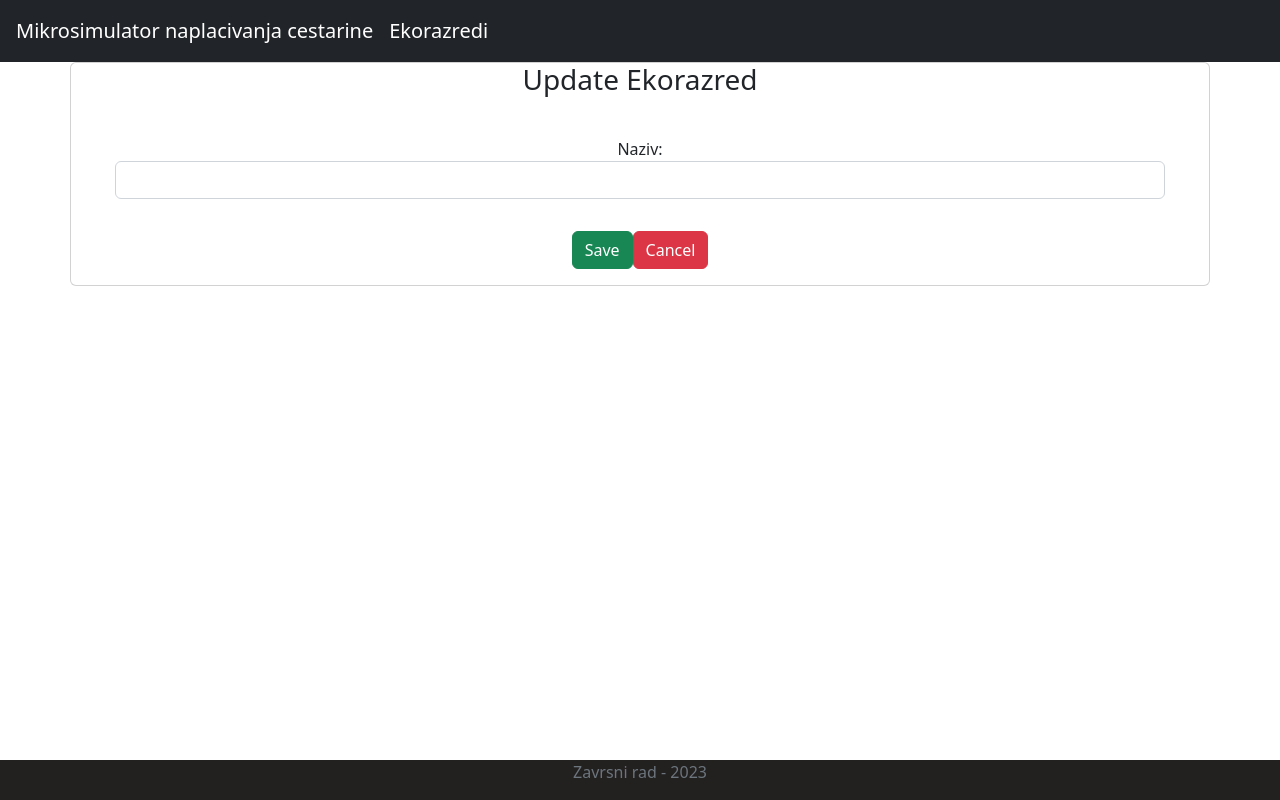
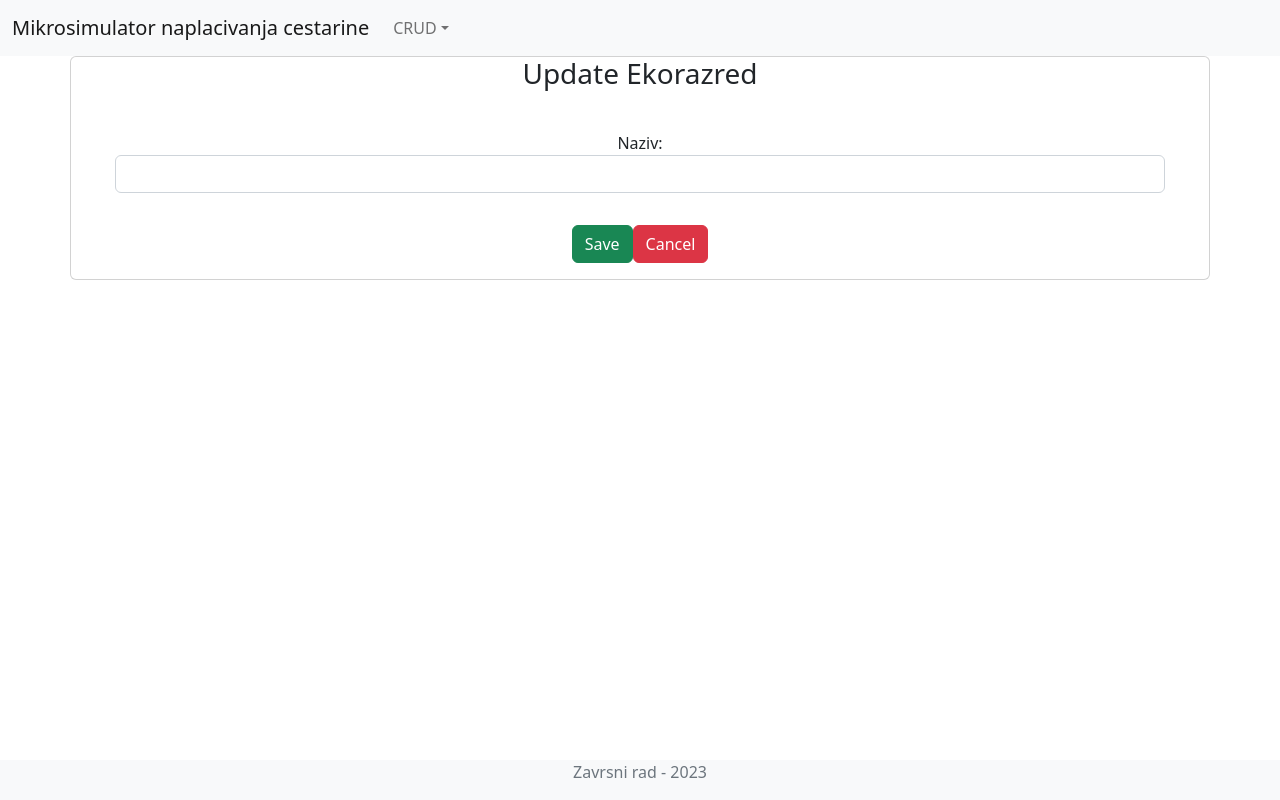
Before and after one commit to karlozizic/mikrosimulator, a React (Create React App) app in the folder frontend/: page /update-ekorazred/1 in a window 1280 px wide. Built offline with nearby package versions, Linux system fonts and the light colour scheme; no server answers.

Commit message:
popravljeni header, footer, dodan navbar u headeru

```diff
--- a/frontend/src/container/appFooter/appFooter.js
+++ b/frontend/src/container/appFooter/appFooter.js
@@ -1,14 +1,20 @@
-import React, { Component } from 'react'
-import { Container, Nav, Navbar } from 'reactstrap'
+import React from 'react'
+import { Container, Row, Col } from 'reactstrap';
 
-export default class AppFooter extends Component {
-    render() {
+const AppFooter = () => {
     return (
         <div>
-                <footer className="footer" >
+            <footer className="footer bg-light" >
+                <Container fluid >
+                    <Row>
+                        <Col>
                             <span className="text-muted">Zavrsni rad - 2023</span>
+                        </Col>
+                    </Row>
+                </Container>
             </footer>
         </div>
     )
 }
-}
+
+export default AppFooter;
--- a/frontend/src/container/appHeader/appHeader.js
+++ b/frontend/src/container/appHeader/appHeader.js
@@ -1,17 +1,46 @@
-import React, { Component } from 'react'
-import { Container, Nav, Navbar } from 'reactstrap'
+import React, {useState} from 'react'
+import { Collapse, Navbar, NavbarToggler, NavbarBrand, Nav, NavItem, NavLink, UncontrolledDropdown, DropdownToggle, DropdownMenu, DropdownItem } from 'reactstrap';
 
-export default class AppHeader extends Component {
-    render() {
-        return (
-            <div>
-                <header>
-                    <nav className="navbar navbar-expand-md navbar-dark bg-dark" style={{padding:"1em"}} >
-                        <div><a href="/" className="navbar-brand">Mikrosimulator naplacivanja cestarine</a></div>
-                        <div><a href="/ekorazredi" className="navbar-brand">Ekorazredi</a></div>
-                    </nav>
-                </header>
-            </div>
-        )
-    };
+const AppHeader = () =>  {
+    const [isOpen, setIsOpen] = useState(false);
+
+    const toggle = () => setIsOpen(!isOpen);
+
+    return (
+        <div>
+            <Navbar color="light" light expand="md">
+                <NavbarBrand href="/">Mikrosimulator naplacivanja cestarine</NavbarBrand>
+                <NavbarToggler onClick={toggle} />
+                <Collapse isOpen={isOpen} navbar>
+                    <Nav className="ml-auto" navbar>
+                        {/*<NavItem>*/}
+                        {/*    <NavLink href="/components/">Components</NavLink>*/}
+                        {/*</NavItem>*/}
+                        {/*<NavItem>*/}
+                        {/*    <NavLink href="https://github.com/reactstrap/reactstrap">GitHub</NavLink>*/}
+                        {/*</NavItem>*/}
+                        <UncontrolledDropdown nav inNavbar>
+                            <DropdownToggle nav caret>
+                                CRUD
+                            </DropdownToggle>
+                            <DropdownMenu right>
+                                <DropdownItem href="/ekorazredi">
+                                   Ekorazred
+                                </DropdownItem>
+                                {/*<DropdownItem>*/}
+                                {/*    Option 2*/}
+                                {/*</DropdownItem>*/}
+                                {/*<DropdownItem divider />*/}
+                                {/*<DropdownItem>*/}
+                                {/*    Reset*/}
+                                {/*</DropdownItem>*/}
+                            </DropdownMenu>
+                        </UncontrolledDropdown>
+                    </Nav>
+                </Collapse>
+            </Navbar>
+        </div>
+    );
 }
+
+export default AppHeader;
```
Lines whose indentation alone changed are shown as unchanged.
